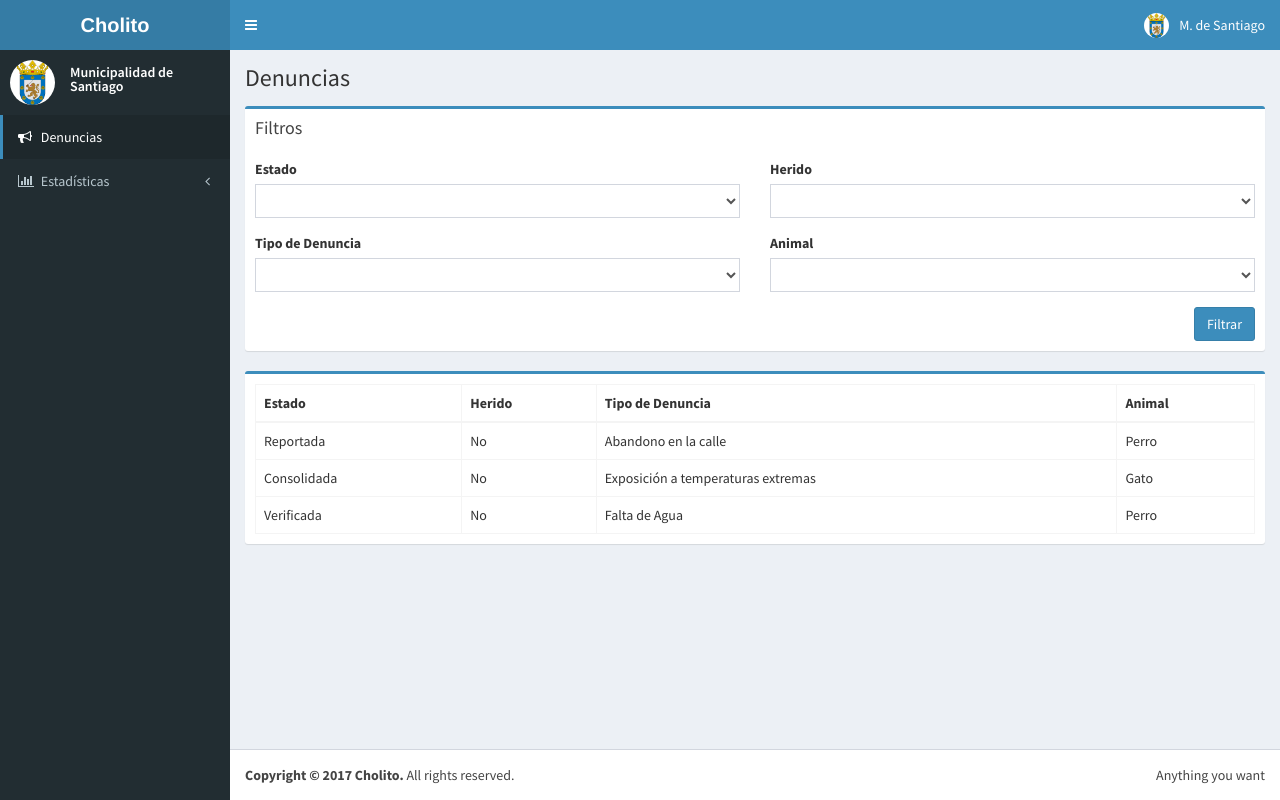
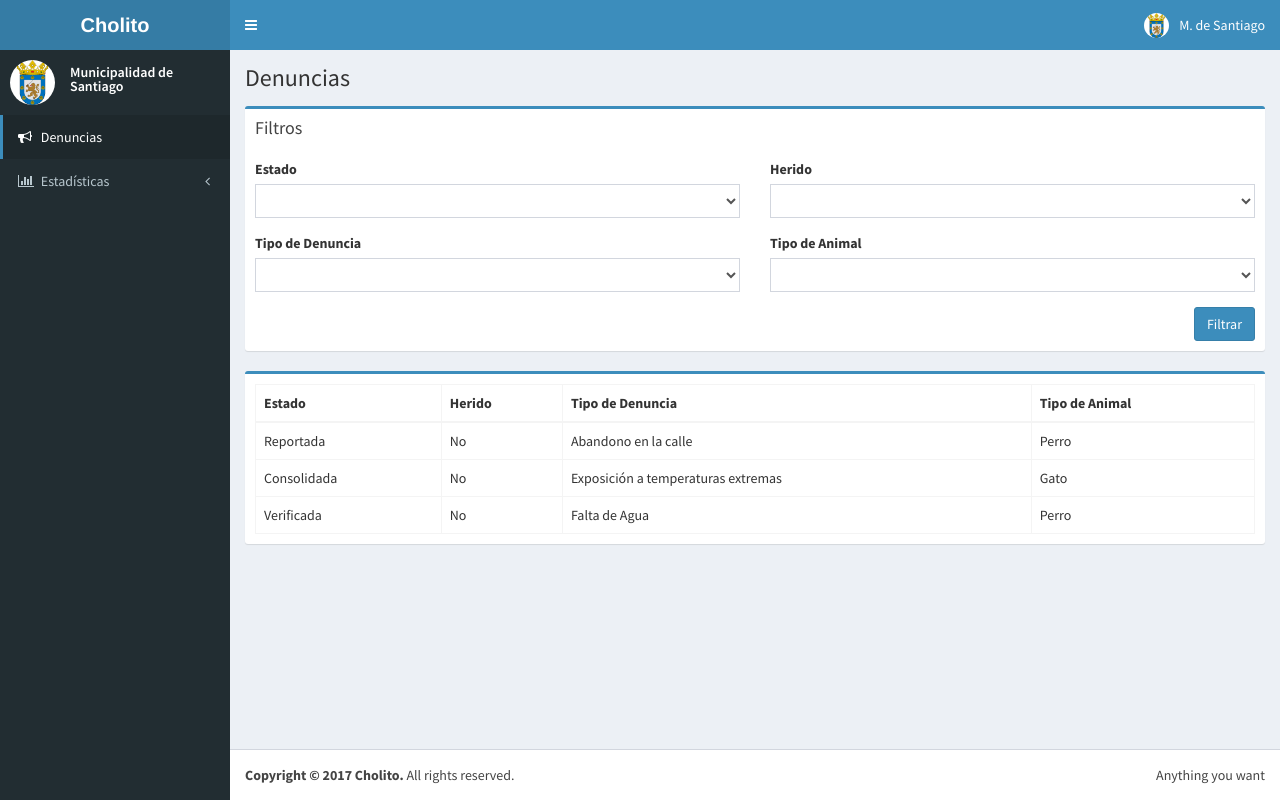
Before and after one commit to DCC-CC4401/2017-2-Bizc8-T3, a Django app: a page that uses CholitoDjango/templates/complaint/list-complaints.html in a window 1280 px wide. Run offline with Django 3.2, Linux system fonts and the light colour scheme; parts of the project's set-up code (start-up, migrations or seed data) failed here and were passed over; some libraries are stand-ins or nearby versions.

Commit message:
Edit text

```diff
--- a/CholitoDjango/templates/complaint/list-complaints.html
+++ b/CholitoDjango/templates/complaint/list-complaints.html
@@ -69,10 +69,10 @@
                                         </div>
                                         <div class="form-group">
                                             <label for="type-animal">
-                                                Animal
+                                                Tipo de Animal
                                             </label>
                                             <select class="form-control"
-                                                id="input-type-animal"
+                                                id="type-animal"
                                                 name="type-animal"
                                                 placeholder="Enter email">
                                                 <option value=""></option>
@@ -108,7 +108,7 @@
                                         <th>Estado</th>
                                         <th>Herido</th>
                                         <th>Tipo de Denuncia</th>
-                                        <th>Animal</th>
+                                        <th>Tipo de Animal</th>
                                     </tr>
                                 </thead>
                                 <tbody>
```
